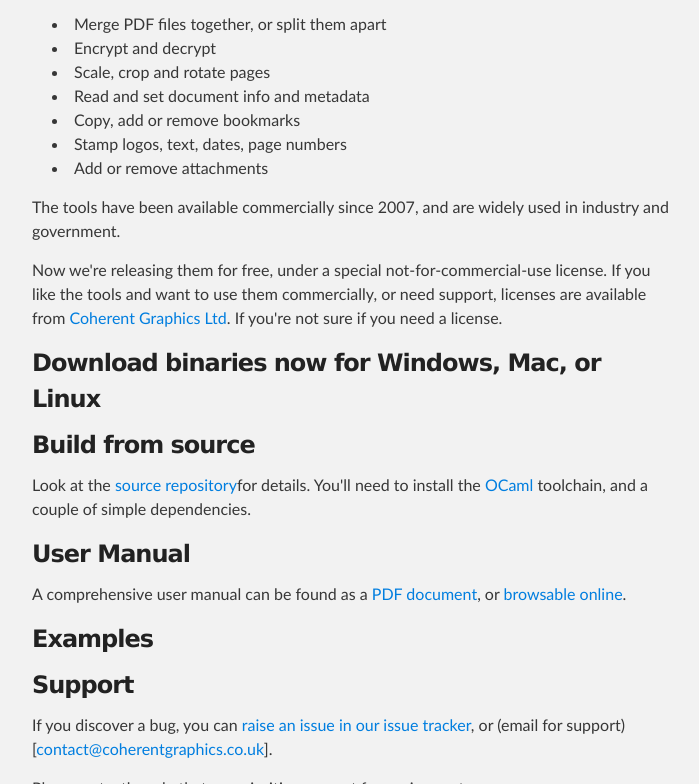
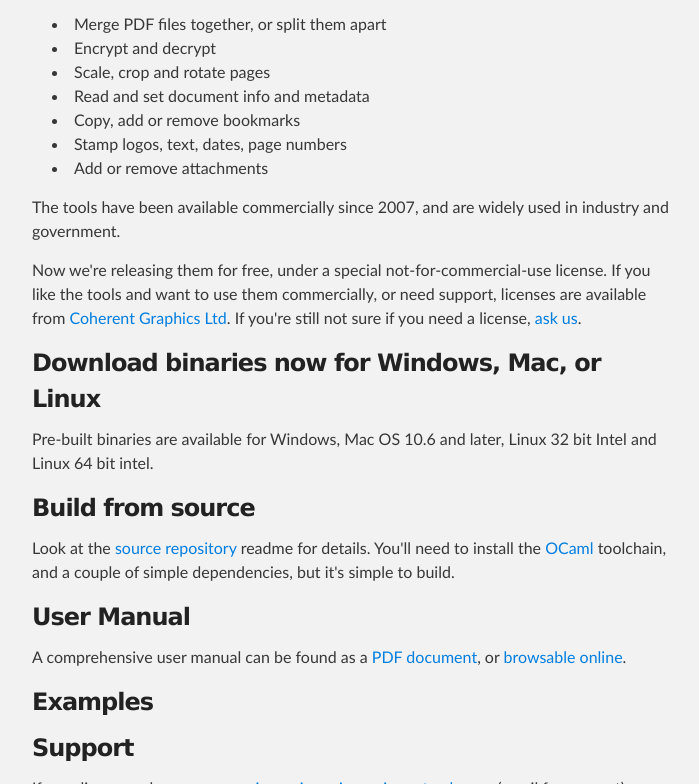
Before and after one commit to coherentgraphics/coherentgraphics.github.io, a plain HTML site: page index.html in a window 1280 px wide. Shown: the part 437-1221 px from the top of the page, without its empty margins (288-987 px from the left). Drawn offline with Linux system fonts and the light colour scheme.

Commit message:
Replace master branch with page content via GitHub

```diff
--- a/index.html
+++ b/index.html
@@ -39,15 +39,17 @@
 <li>Add or remove attachments</li>
 </ul><p>The tools have been available commercially since 2007, and are widely used in industry and government.</p>
 
-<p>Now we're releasing them for free, under a special not-for-commercial-use license. If you like the tools and want to use them commercially, or need support, licenses are available from <a href="http://www.coherentpdf.com">Coherent Graphics Ltd</a>. If you're not sure if you need a license.</p>
+<p>Now we're releasing them for free, under a special not-for-commercial-use license. If you like the tools and want to use them commercially, or need support, licenses are available from <a href="http://www.coherentpdf.com">Coherent Graphics Ltd</a>. If you're still not sure if you need a license, <a href="contact@coherentgraphics.co.uk">ask us</a>. </p>
 
 <h3>
 <a name="download-binaries-now-for-windows-mac-or-linux" class="anchor" href="#download-binaries-now-for-windows-mac-or-linux"><span class="octicon octicon-link"></span></a>Download binaries now for Windows, Mac, or Linux</h3>
 
+<p>Pre-built binaries are available for Windows, Mac OS 10.6 and later, Linux 32 bit Intel and Linux 64 bit intel.</p>
+
 <h3>
 <a name="build-from-source" class="anchor" href="#build-from-source"><span class="octicon octicon-link"></span></a>Build from source</h3>
 
-<p>Look at the <a href="https://github.com/johnwhitington/cpdf">source repository</a>for details. You'll need to install the <a href="http://www.ocaml.org/">OCaml</a> toolchain, and a couple of simple dependencies.</p>
+<p>Look at the <a href="https://github.com/johnwhitington/cpdf">source repository</a> readme for details. You'll need to install the <a href="http://www.ocaml.org/">OCaml</a> toolchain, and a couple of simple dependencies, but it's simple to build.</p>
 
 <h3>
 <a name="user-manual" class="anchor" href="#user-manual"><span class="octicon octicon-link"></span></a>User Manual</h3>
```
Also changed, not shown: params.json (+1 -1 lines).
